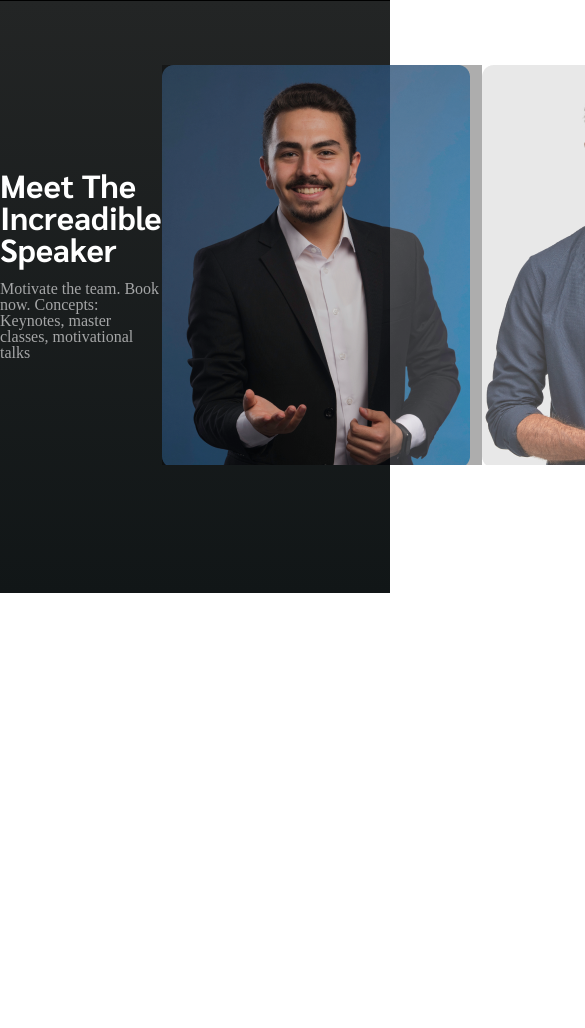
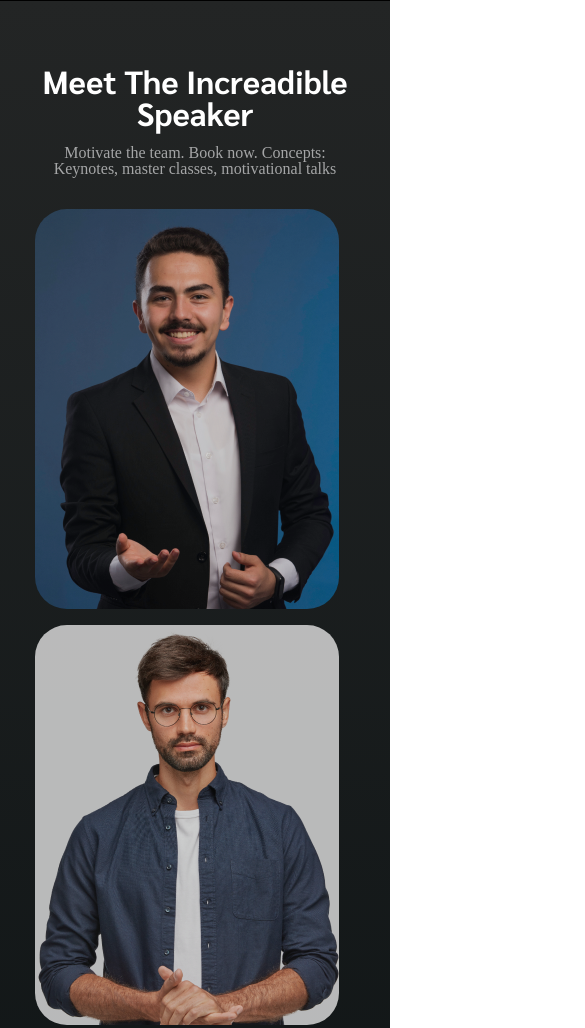
Before and after one commit to mojtaba-jsx/Event-Managment-, a plain HTML site: page index.html in a window 390 px wide. Shown: the part 2544-3572 px from the top of the page, 585 px wide, since content can reach past the window. Before the commit the page ends 3137 px from the top, so only its background shows below. Drawn offline with Linux system fonts and the light colour scheme.

Commit message:
[responsive]-responsive speekaers section

```diff
--- a/css/index.css
+++ b/css/index.css
@@ -304,13 +304,14 @@
 }
 
 .speakers__wrapper-image1{
-    width: 20rem;
+    width: 19rem;
     height: 25rem;
     background-repeat: no-repeat;
     background-image: url('../images/speaker-1.png');
-    background-color: rgba(0, 0, 0, 0.4);
     cursor: pointer;
     opacity: 0.8;
+    border-radius: 2rem;
+    margin-right: 1rem;
 
 }
 
@@ -318,12 +319,13 @@
     opacity: 1;
 }
 .speakers__wrapper-image2{
-    width: 20rem;
+    width: 19rem;
     height: 25rem;
     background-repeat: no-repeat;
     background-image: url('../images/speaker-2.png');
     opacity: 0.8;
     cursor: pointer;
+    border-radius: 2rem;
 }
 
 .speakers__wrapper-image2:hover{
--- a/css/responsive.css
+++ b/css/responsive.css
@@ -12,6 +12,21 @@
 @media screen and (max-width: 992px) {
     .landing__title{
         font-size: 2rem;
+    }
+    .speakers__wrapper{
+        flex-direction: column;
+    }
+    .speakers__wrapper-left{
+        margin-bottom: 2rem;
+    }
+    .speakers__wrapper-right{
+        flex-direction: column;
+    }
+    .speakers__wrapper-image1{
+        margin-bottom: 1rem;
+    }
+    .speakers__wrapper-title,.speakers__wrapper-text{
+        text-align: center;
     }
 }
 
```
